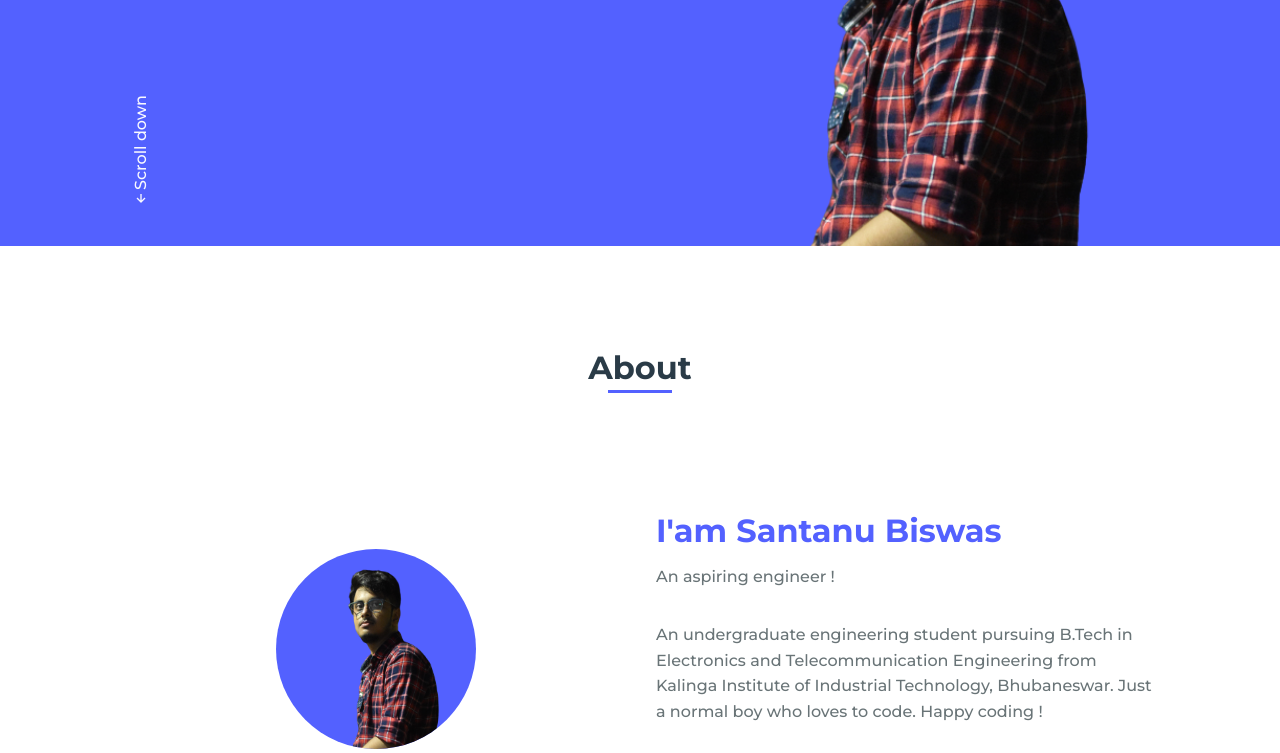
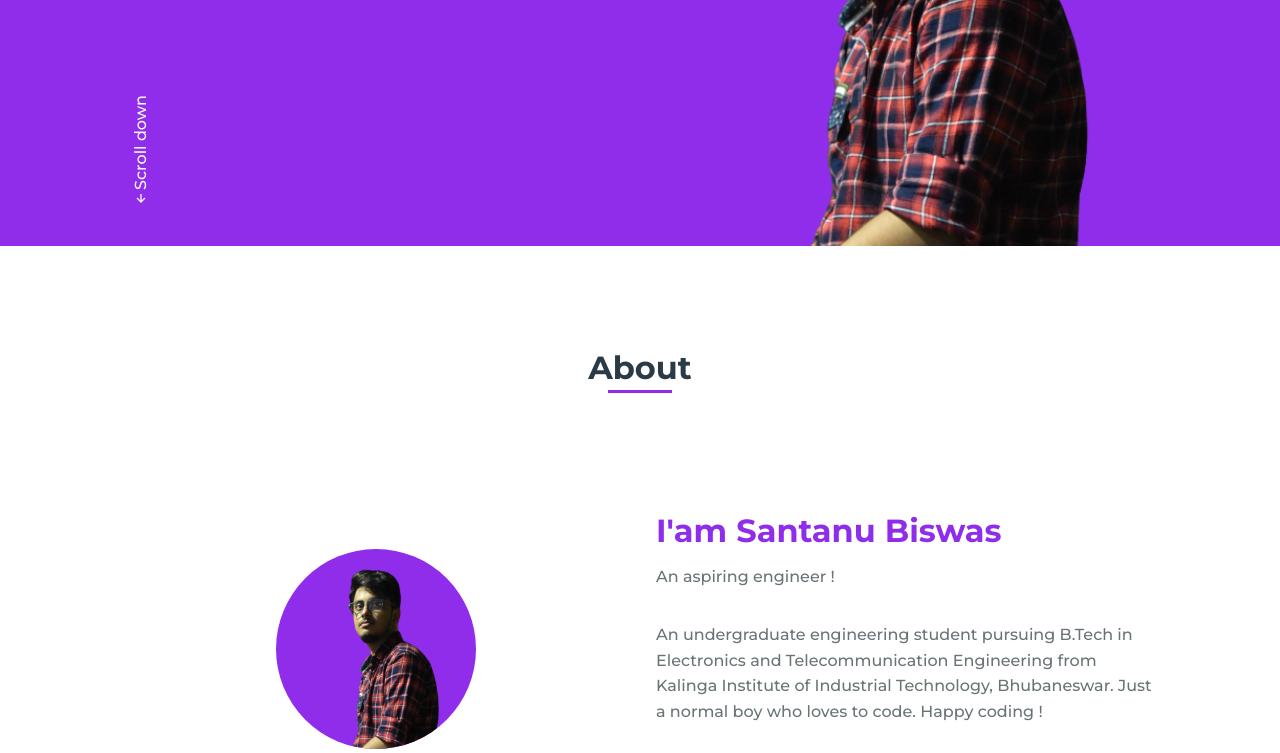
Before and after one commit to SantanuxD/My-Portfolio, a plain HTML site: page index.html in a window 1280 px wide. Shown: the part 554-1307 px from the top of the page. Drawn offline with nearby package versions, Linux system fonts and the light colour scheme.

Commit message:
Update styles.css

```diff
--- a/assets/css/styles.css
+++ b/assets/css/styles.css
@@ -9,7 +9,7 @@
 
 /*===== Colores =====*/
 :root{
-    --first-color: #5361FF;
+    --first-color: #8f2deb;
     --white-color: #FAFAFF;
     --dark-color: #2A3B47;
     --text-color: #697477;
```
